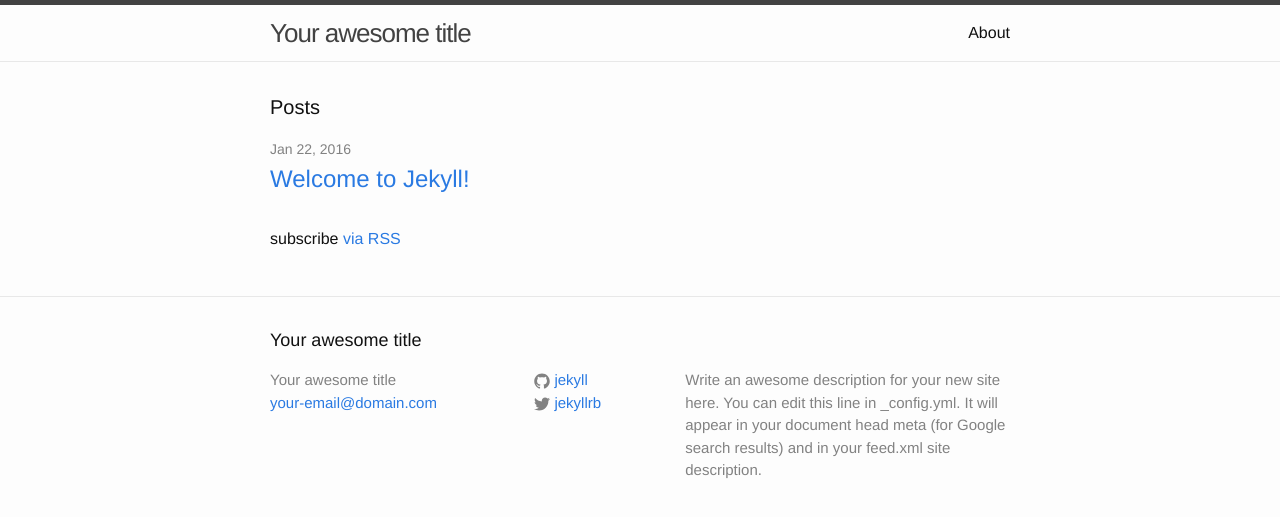
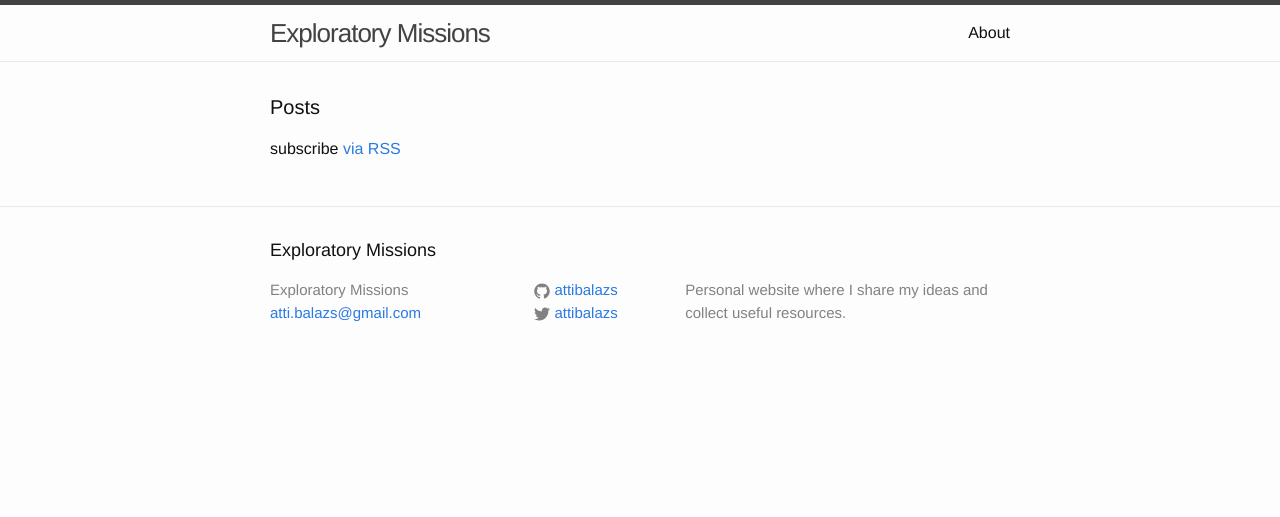
Before and after one commit to gspanoae/softwareranch.github.io, a Jekyll site: the page built from index.html, in a window 1280 px wide. Shown: the top 517 px of the page. Built offline with Jekyll 4.4.1, drawn with Linux system fonts in a browser that asks for light colours.

```diff
--- a/_config.yml
+++ b/_config.yml
@@ -6,16 +6,14 @@
 # 'jekyll serve'. If you change this file, please restart the server process.
 
 # Site settings
-title: Your awesome title
-email: your-email@domain.com
+title: Exploratory Missions
+email: atti.balazs@gmail.com
 description: > # this means to ignore newlines until "baseurl:"
-  Write an awesome description for your new site here. You can edit this
-  line in _config.yml. It will appear in your document head meta (for
-  Google search results) and in your feed.xml site description.
+  Personal website where I share my ideas and collect useful resources.
 baseurl: "" # the subpath of your site, e.g. /blog
-url: "http://yourdomain.com" # the base hostname & protocol for your site
-twitter_username: jekyllrb
-github_username:  jekyll
+url: "" # the base hostname & protocol for your site
+twitter_username: attibalazs
+github_username:  attibalazs
 
 # Build settings
 markdown: kramdown
```
Also changed, not shown: _posts/2016-01-22-welcome-to-jekyll.markdown (deleted, +0 -25 lines).
